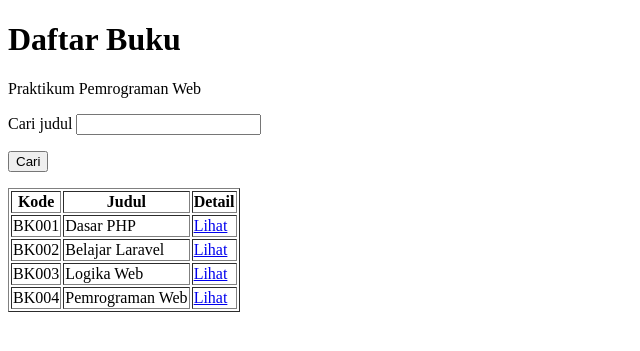
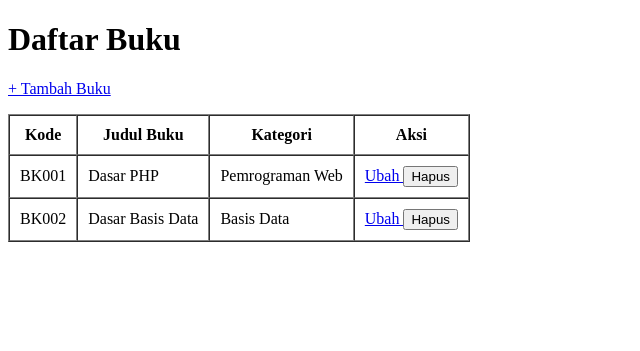
Before and after one commit to adhandikabayuu/praktikum_web_2401020011, a Laravel app: page /buku in a window 1280 px wide. Shown: the top 351 px of the page, without its empty margins (0-640 px from the left). Run offline with Laravel 12, Linux system fonts and the light colour scheme; data comes from the database, SQL or seed files in the repository.

Commit message:
Praktikum Pertemuan 10 - Migration Eloquent dan CRUD

```diff
--- a/app/Http/Controllers/BukuController.php
+++ b/app/Http/Controllers/BukuController.php
@@ -3,34 +3,85 @@
 namespace App\Http\Controllers;
 
 use App\Models\Buku;
+use App\Models\Kategori;
 use Illuminate\Http\Request;
 use Illuminate\View\View;
+use Illuminate\Http\RedirectResponse;
+use Illuminate\Validation\Rule;
 
 class BukuController extends Controller
 {
-    public function index(Request $request): View
+    // Menampilkan seluruh data buku
+    public function index(): View
     {
-        $cari = trim((string) $request->query('cari', ''));
-
-        $buku = array_values(array_filter(
-            Buku::contoh(),
-            fn ($item) => $cari === '' ||
-                stripos($item['judul'], $cari) !== false
-        ));
-
-        return view('buku.index', compact('buku', 'cari'));
+        return view('buku.index', [
+            'bukus' => Buku::with('kategori')
+                ->orderBy('id')
+                ->get()
+        ]);
     }
 
-    public function show(string $kode): View
+    // Menampilkan form tambah buku
+    public function create(): View
     {
-        foreach (Buku::contoh() as $item) {
-            if ($item['kode'] === $kode) {
-                return view('buku.show', [
-                    'buku' => $item
-                ]);
-            }
-        }
+        return view('buku.form', [
+            'buku' => new Buku(),
+            'kategoris' => Kategori::orderBy('nama')->get()
+        ]);
+    }
 
-        abort(404);
+    // Menyimpan buku baru
+    public function store(Request $request): RedirectResponse
+    {
+        $data = $request->validate([
+            'kode' => ['required', 'max:10', 'unique:bukus,kode'],
+            'judul' => ['required', 'max:255'],
+            'kategori_id' => ['required', 'exists:kategoris,id'],
+        ]);
+
+        Buku::create($data);
+
+        return redirect()
+            ->route('buku.index')
+            ->with('status', 'Buku berhasil ditambahkan.');
+    }
+
+    // Menampilkan form edit buku
+    public function edit(Buku $buku): View
+    {
+        return view('buku.form', [
+            'buku' => $buku,
+            'kategoris' => Kategori::orderBy('nama')->get()
+        ]);
+    }
+
+    // Memperbarui data buku
+    public function update(Request $request, Buku $buku): RedirectResponse
+    {
+        $data = $request->validate([
+            'kode' => [
+                'required',
+                'max:10',
+                Rule::unique('bukus', 'kode')->ignore($buku->id)
+            ],
+            'judul' => ['required', 'max:255'],
+            'kategori_id' => ['required', 'exists:kategoris,id'],
+        ]);
+
+        $buku->update($data);
+
+        return redirect()
+            ->route('buku.index')
+            ->with('status', 'Buku berhasil diperbarui.');
+    }
+
+    // Menghapus data buku
+    public function destroy(Buku $buku): RedirectResponse
+    {
+        $buku->delete();
+
+        return redirect()
+            ->route('buku.index')
+            ->with('status', 'Buku berhasil dihapus.');
     }
 }
--- a/app/Models/Buku.php
+++ b/app/Models/Buku.php
@@ -3,18 +3,14 @@
 namespace App\Models;
 
 use Illuminate\Database\Eloquent\Model;
+use Illuminate\Database\Eloquent\Relations\BelongsTo;
 
 class Buku extends Model
 {
+    protected $fillable = ['kode', 'judul', 'kategori_id'];
 
-public static function contoh(): array
-{
-    return [
-        ['kode' => 'BK001', 'judul' => 'Dasar PHP'],
-        ['kode' => 'BK002', 'judul' => 'Belajar Laravel'],
-        ['kode' => 'BK003', 'judul' => 'Logika Web'],
-        ['kode' => 'BK004', 'judul' => 'Pemrograman Web'],
-    ];
+    public function kategori(): BelongsTo
+    {
+        return $this->belongsTo(Kategori::class);
+    }
 }
-
-}
--- /dev/null
+++ b/app/Models/Kategori.php
@@ -0,0 +1,16 @@
+<?php
+
+namespace App\Models;
+
+use Illuminate\Database\Eloquent\Model;
+use Illuminate\Database\Eloquent\Relations\HasMany;
+
+class Kategori extends Model
+{
+    protected $fillable = ['nama'];
+
+    public function bukus(): HasMany
+    {
+        return $this->hasMany(Buku::class);
+    }
+}
--- a/resources/views/buku/index.blade.php
+++ b/resources/views/buku/index.blade.php
@@ -1,46 +1,68 @@
-
 <!DOCTYPE html>
 <html lang="id">
 <head>
-    <meta charset="utf-8">
+    <meta charset="UTF-8">
     <title>Daftar Buku</title>
 </head>
 <body>
+
     <h1>Daftar Buku</h1>
-    <p>Praktikum Pemrograman Web</p>
 
-    <form method="GET" action="{{ url('/buku') }}">
     <p>
-            Cari judul
-            <input type="text" name="cari" value="{{ $cari }}">
+        <a href="{{ route('buku.create') }}">+ Tambah Buku</a>
     </p>
-        <p>
-            <button type="submit">Cari</button>
+
+    @if (session('status'))
+        <p style="color: green;">
+            {{ session('status') }}
         </p>
-    </form>
+    @endif
 
-    <table border="1">
+    <table border="1" cellpadding="10" cellspacing="0">
+        <thead>
             <tr>
                 <th>Kode</th>
-            <th>Judul</th>
-            <th>Detail</th>
+                <th>Judul Buku</th>
+                <th>Kategori</th>
+                <th>Aksi</th>
             </tr>
+        </thead>
 
-        @foreach ($buku as $item)
+        <tbody>
+            @forelse ($bukus as $buku)
                 <tr>
-                <td>{{ $item['kode'] }}</td>
-                <td>{{ $item['judul'] }}</td>
+                    <td>{{ $buku->kode }}</td>
+                    <td>{{ $buku->judul }}</td>
+                    <td>{{ $buku->kategori->nama }}</td>
                     <td>
-                    <a href="{{ url('/buku/'.$item['kode']) }}">
-                        Lihat
+                        <a href="{{ route('buku.edit', $buku) }}">
+                            Ubah
                         </a>
+
+                        <form
+                            action="{{ route('buku.destroy', $buku) }}"
+                            method="POST"
+                            style="display: inline;"
+                        >
+                            @csrf
+                            @method('DELETE')
+
+                            <button
+                                type="submit"
+                                onclick="return confirm('Yakin ingin menghapus buku ini?')"
+                            >
+                                Hapus
+                            </button>
+                        </form>
                     </td>
                 </tr>
-        @endforeach
+            @empty
+                <tr>
+                    <td colspan="4">Belum ada data buku.</td>
+                </tr>
+            @endforelse
+        </tbody>
     </table>
 
-    @if (count($buku) === 0)
-        <p>Data buku tidak ditemukan.</p>
-    @endif
 </body>
 </html>
--- a/routes/web.php
+++ b/routes/web.php
@@ -1,9 +1,6 @@
-
 <?php
 
 use Illuminate\Support\Facades\Route;
 use App\Http\Controllers\BukuController;
 
-Route::get('/buku', [BukuController::class, 'index']);
-
-Route::get('/buku/{kode}', [BukuController::class, 'show']);
+Route::resource('buku', BukuController::class)->except('show');
```
Also changed, not shown: backup-modul9/index.blade.php (added, +46 -0 lines), backup-modul9/show.blade.php (added, +21 -0 lines), backup-modul9/web.php (added, +9 -0 lines), database/seeders/BukuSeeder.php (added, +32 -0 lines), database/seeders/DatabaseSeeder.php (+3 -12 lines), database/seeders/KategoriSeeder.php (added, +22 -0 lines), resources/views/buku/form.blade.php (added, +76 -0 lines), database/migrations/0001_01_01_000000_create_users_table.php, database/migrations/0001_01_01_000001_create_cache_table.php, database/migrations/0001_01_01_000002_create_jobs_table.php, database/migrations/2026_11_10_142450_create_kategoris_table.php (added), database/migrations/2026_11_10_142458_create_bukus_table.php (added). Lines whose indentation alone changed are shown as unchanged.
